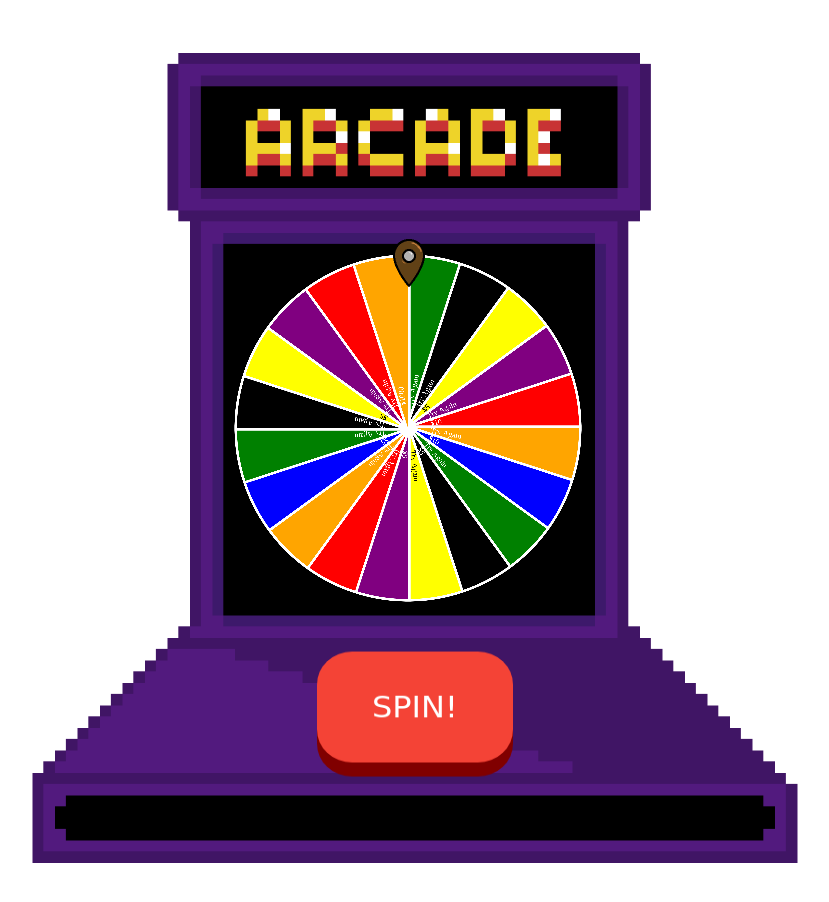
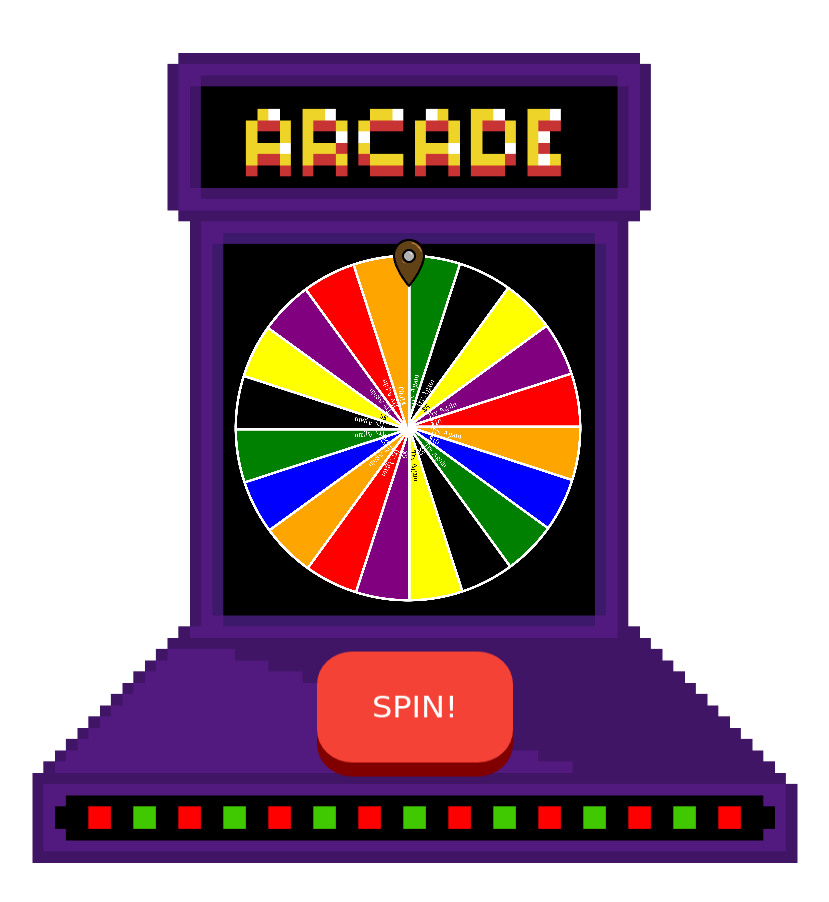
Before and after one commit to Antoine-John/Breakout, a plain HTML site: page index.html in a window 1280 px wide. Shown: the whole page, without its empty margins (225-1054 px from the left). Drawn offline with nearby package versions, Linux system fonts and the light colour scheme; a web font is replaced by a local one.

Commit message:
Added Gif of arcade console

```diff
--- a/style.css
+++ b/style.css
@@ -20,7 +20,7 @@ body{
 }
 
 #container {
-	background-image: url("./ArcadeConsole.png");
+	background-image: url("./ArcadeConsole.gif");
 	background-repeat: no-repeat;
 	background-size: auto 100%;
 	background-position: center;
```
Also changed, not shown: ArcadeConsole.gif (added).
